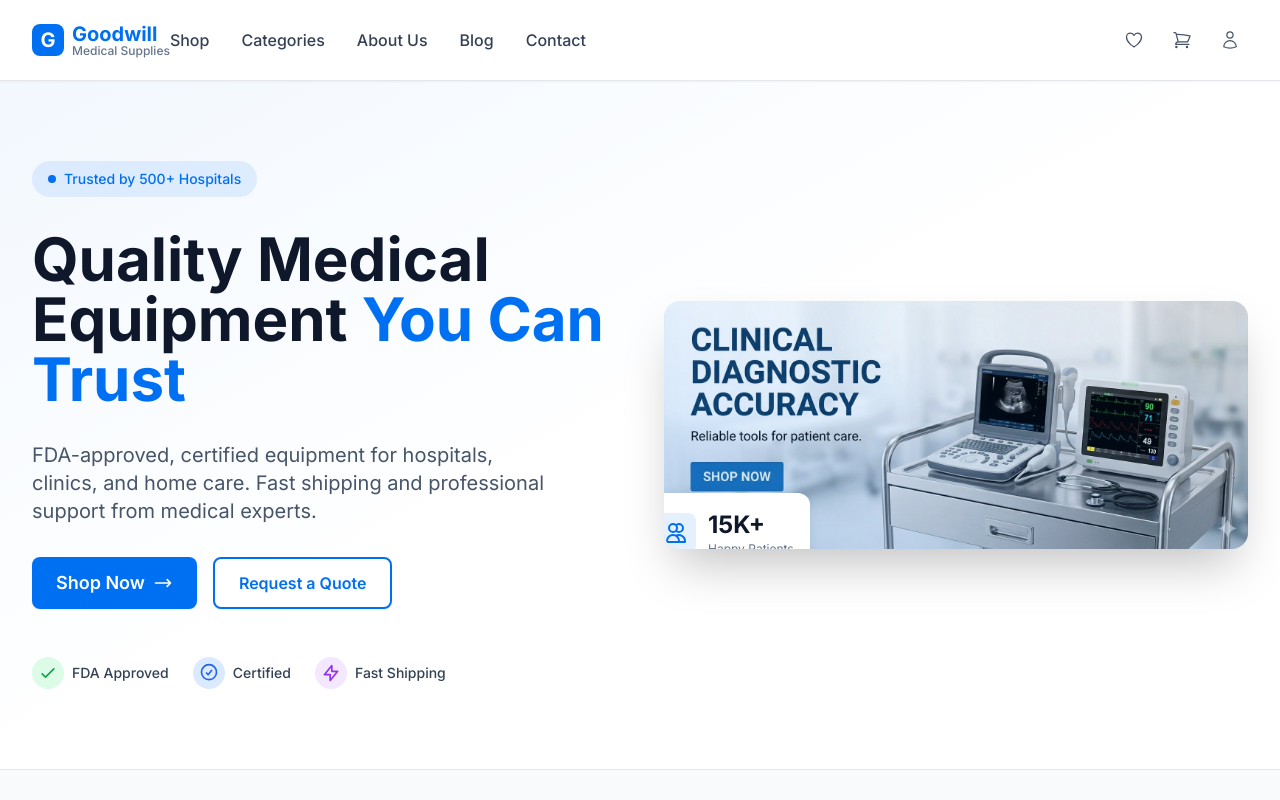
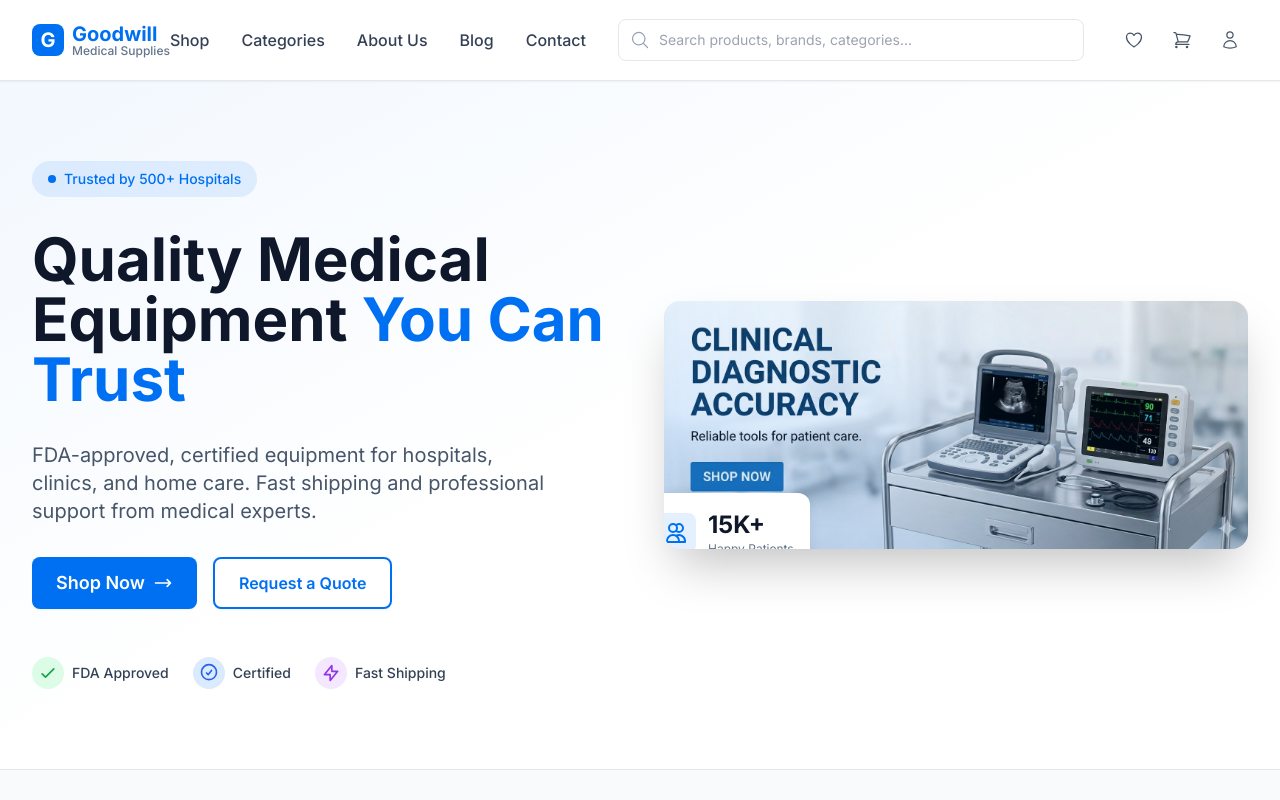
Before and after one commit to berverlyjoseph3-source/Goodwill, a Next.js app: page / in a window 1280 px wide. Shown: the top 800 px of the page. Built offline with nearby package versions, Linux system fonts and the light colour scheme.

Commit message:
Update SearchBar.tsx

```diff
--- a/components/search/SearchBar.tsx
+++ b/components/search/SearchBar.tsx
@@ -1,25 +1,25 @@
-// components/search/SearchBar.tsx - Use API but keep working
 import { useState, useEffect, useRef } from 'react';
 import { useRouter } from 'next/router';
 import Link from 'next/link';
 import Image from 'next/image';
 import { MagnifyingGlassIcon } from '@heroicons/react/24/outline';
 import { motion, AnimatePresence } from 'framer-motion';
-import { useDebounce } from '@/hooks/useDebounce';
-import { searchProducts } from '@/lib/api'; // NOW THIS WORKS!
+import { useDebounce } from '../../hooks/useDebounce';
+import { searchProducts } from '../../lib/api';
+import { Product } from '../../types';
 
 export const SearchBar = () => {
   const [query, setQuery] = useState('');
-  const [results, setResults] = useState([]);
+  const [results, setResults] = useState<Product[]>([]);
   const [isOpen, setIsOpen] = useState(false);
   const [isLoading, setIsLoading] = useState(false);
   const router = useRouter();
-  const searchRef = useRef(null);
+  const searchRef = useRef<HTMLDivElement>(null);
   const debouncedQuery = useDebounce(query, 300);
 
   useEffect(() => {
-    const handleClickOutside = (event) => {
-      if (searchRef.current && !searchRef.current.contains(event.target)) {
+    const handleClickOutside = (event: MouseEvent) => {
+      if (searchRef.current && !searchRef.current.contains(event.target as Node)) {
         setIsOpen(false);
       }
     };
@@ -35,7 +35,6 @@ export const SearchBar = () => {
 
     setIsLoading(true);
 
-    // USE THE API - FUTURE PROOF!
     searchProducts(debouncedQuery)
       .then(data => {
         setResults(data.products || []);
@@ -46,7 +45,7 @@ export const SearchBar = () => {
       });
   }, [debouncedQuery]);
 
-  const handleSearch = (e) => {
+  const handleSearch = (e: React.FormEvent) => {
     e.preventDefault();
     if (query.trim()) {
       router.push(`/shop?search=${encodeURIComponent(query)}`);
@@ -54,5 +53,77 @@ export const SearchBar = () => {
     }
   };
 
-  // Rest of component remains the same...
+  return (
+    <div ref={searchRef} className="relative w-full">
+      <form onSubmit={handleSearch} className="relative">
+        <input
+          type="search"
+          value={query}
+          onChange={(e) => setQuery(e.target.value)}
+          onFocus={() => results.length > 0 && setIsOpen(true)}
+          placeholder="Search products, brands, categories..."
+          className="w-full pl-10 pr-4 py-2.5 border border-gray-200 rounded-lg
+                   focus:outline-none focus:border-medical-blue focus:ring-2
+                   focus:ring-medical-blue/20 transition-all text-sm"
+          aria-label="Search"
+        />
+        <MagnifyingGlassIcon className="absolute left-3 top-1/2 -translate-y-1/2 w-5 h-5 text-slate-400" />
+
+        {isLoading && (
+          <div className="absolute right-3 top-1/2 -translate-y-1/2">
+            <div className="w-5 h-5 border-2 border-medical-blue border-t-transparent rounded-full animate-spin" />
+          </div>
+        )}
+      </form>
+
+      <AnimatePresence>
+        {isOpen && results.length > 0 && (
+          <motion.div
+            initial={{ opacity: 0, y: -10 }}
+            animate={{ opacity: 1, y: 0 }}
+            exit={{ opacity: 0, y: -10 }}
+            className="absolute top-full left-0 right-0 mt-2 bg-white rounded-lg
+                     shadow-xl border border-gray-200 overflow-hidden z-50"
+          >
+            <div className="max-h-96 overflow-y-auto divide-y divide-gray-100">
+              {results.map((product: Product) => (
+                <Link
+                  key={product.id}
+                  href={`/product/${product.slug}`}
+                  className="flex items-center space-x-3 p-3 hover:bg-soft-gray transition-colors"
+                  onClick={() => setIsOpen(false)}
+                >
+                  <div className="relative w-12 h-12 bg-soft-gray rounded-md overflow-hidden flex-shrink-0">
+                    <Image
+                      src={product.image}
+                      alt={product.name}
+                      fill
+                      className="object-cover"
+                    />
+                  </div>
+                  <div className="flex-1 min-w-0">
+                    <p className="text-sm font-medium text-slate-800 truncate">
+                      {product.name}
+                    </p>
+                    <p className="text-xs text-slate-500">
+                      {product.category} • ${product.salePrice || product.price}
+                    </p>
+                  </div>
+                </Link>
+              ))}
+
+              <div className="p-3 bg-soft-gray">
+                <button
+                  onClick={handleSearch}
+                  className="w-full text-center text-sm text-medical-blue hover:text-medical-blue-dark font-medium"
+                >
+                  View all results for "{query}"
+                </button>
+              </div>
+            </div>
+          </motion.div>
+        )}
+      </AnimatePresence>
+    </div>
+  );
 };
```
